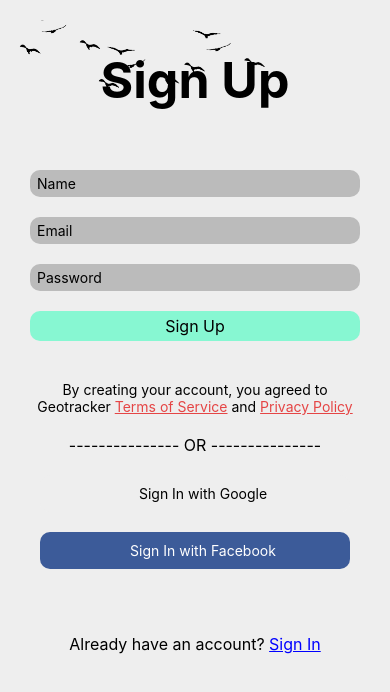
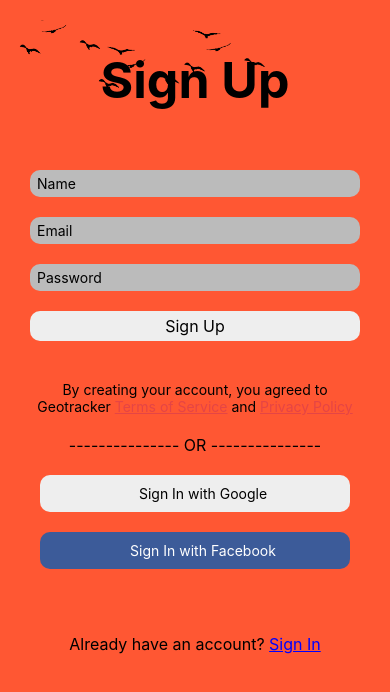
Before and after one commit to HaikalAkif/Geotrack, a React Native app: screen /load in a window 390 px wide. Shown: the top 692 px of the page. Built offline with nearby package versions, Linux system fonts and the light colour scheme; some icons are missing.

Commit message:
Temporary Design

```diff
--- a/screens/load.tsx
+++ b/screens/load.tsx
@@ -66,7 +66,7 @@
 const styles = StyleSheet.create({
     container: {
         flex: 1,
-        backgroundColor: "#eee",
+        backgroundColor: "#ff5733",
         height: windowHeight,
         width: windowWidth,
     },
@@ -89,7 +89,7 @@
         backgroundColor: "#bbb",
     },
     signup: {
-        backgroundColor: "#87F7D2",
+        backgroundColor: "#eee",
         borderRadius: 10,
         marginLeft: 30,
         marginRight: 30,
```
